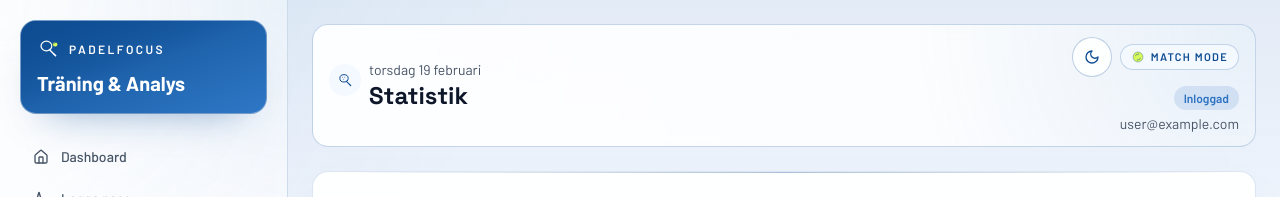
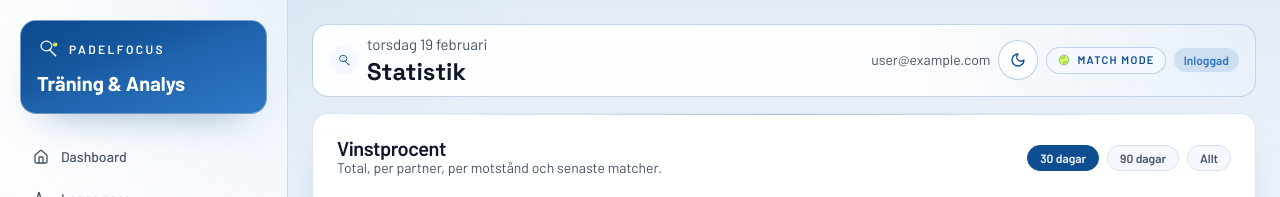
Before and after one commit to MrEspaano/PadelLog, a Next.js app: page /coach in a window 1280 px wide. Shown: the top 197 px of the page. Built offline with nearby package versions, Linux system fonts and the light colour scheme; no server answers; the database is empty; sample sign-in values are in the browser's storage.

Commit message:
Improve dark mode contrast and compact desktop topbar

```diff
--- a/app/globals.css
+++ b/app/globals.css
@@ -46,6 +46,15 @@ body {
   background-attachment: fixed;
 }
 
+.dark body {
+  background-image:
+    radial-gradient(circle at 12% 8%, rgba(31, 108, 191, 0.18), transparent 30%),
+    radial-gradient(circle at 82% 12%, rgba(45, 128, 216, 0.12), transparent 28%),
+    linear-gradient(180deg, rgba(7, 17, 32, 0.95), rgba(8, 13, 24, 0.99)),
+    radial-gradient(circle at 1px 1px, rgba(93, 127, 168, 0.16) 1px, transparent 0);
+  background-size: auto, auto, auto, 24px 24px;
+}
+
 main {
   @apply min-h-screen;
 }
@@ -58,11 +67,24 @@ main {
     background-size: 52px 52px;
   }
 
+  .dark .court-lines {
+    background-image:
+      linear-gradient(to right, rgba(92, 133, 182, 0.18) 1px, transparent 1px),
+      linear-gradient(to bottom, rgba(92, 133, 182, 0.18) 1px, transparent 1px);
+  }
+
   .mat-surface {
     background-image:
       radial-gradient(circle at 0 0, rgba(255, 255, 255, 0.48), transparent 52%),
       radial-gradient(circle at 100% 0, rgba(47, 120, 198, 0.1), transparent 36%);
     backdrop-filter: blur(6px);
+  }
+
+  .dark .mat-surface {
+    background-image:
+      radial-gradient(circle at 0 0, rgba(46, 96, 158, 0.22), transparent 48%),
+      radial-gradient(circle at 100% 0, rgba(128, 170, 219, 0.1), transparent 32%);
+    backdrop-filter: blur(8px);
   }
 
   .metric-nums {
--- a/components/core/DashboardOverview.tsx
+++ b/components/core/DashboardOverview.tsx
@@ -150,9 +150,9 @@ export function DashboardOverview() {
             <Link
               key={link.href}
               href={link.href}
-              className="group relative rounded-2xl border border-padel-line/60 bg-white/85 p-4 transition-all duration-200 hover:-translate-y-0.5 hover:shadow-glow-blue"
+              className="group relative rounded-2xl border border-padel-line/60 bg-white/85 p-4 transition-all duration-200 hover:-translate-y-0.5 hover:shadow-glow-blue dark:border-slate-700/80 dark:bg-slate-900/82"
             >
-              <div className="mb-2 flex h-9 w-9 items-center justify-center rounded-full bg-padel-court text-padel-blue">
+              <div className="mb-2 flex h-9 w-9 items-center justify-center rounded-full bg-padel-court text-padel-blue dark:bg-slate-800 dark:text-padel-blue-soft">
                 <Icon className="h-4 w-4" />
               </div>
               <p className="text-sm font-semibold">{link.title}</p>
--- a/components/desktop/DesktopSidebar.tsx
+++ b/components/desktop/DesktopSidebar.tsx
@@ -12,7 +12,7 @@ export function DesktopSidebar() {
   const pathname = usePathname();
 
   return (
-    <aside className="mat-surface sticky top-0 hidden h-screen w-72 shrink-0 border-r border-padel-line/60 bg-white/85 p-5 lg:flex lg:flex-col">
+    <aside className="mat-surface sticky top-0 hidden h-screen w-72 shrink-0 border-r border-padel-line/60 bg-white/85 p-5 dark:border-slate-700/80 dark:bg-slate-900/78 lg:flex lg:flex-col">
       <div className="relative overflow-hidden rounded-2xl border border-padel-line/60 bg-gradient-to-br from-[#0E4D92] to-[#2F78C6] p-4 text-white shadow-stadium">
         <div className="pointer-events-none absolute inset-0 bg-court-lines opacity-20" />
         <div className="pointer-events-none absolute inset-0 bg-gradient-to-br from-black/12 via-transparent to-black/8" />
@@ -35,7 +35,7 @@ export function DesktopSidebar() {
                 "flex items-center gap-3 rounded-xl border px-3 py-2 text-sm font-medium transition",
                 isActive
                   ? "border-padel-line/70 bg-primary text-primary-foreground shadow-glow-blue"
-                  : "border-transparent text-muted-foreground hover:border-padel-line/50 hover:bg-white"
+                  : "border-transparent text-muted-foreground hover:border-padel-line/50 hover:bg-white dark:hover:border-slate-600 dark:hover:bg-slate-800/70 dark:hover:text-slate-100"
               )}
             >
               <Icon className="h-4 w-4" />
--- a/components/desktop/DesktopTopbar.tsx
+++ b/components/desktop/DesktopTopbar.tsx
@@ -13,24 +13,24 @@ interface DesktopTopbarProps {
 
 export function DesktopTopbar({ title, userEmail }: DesktopTopbarProps) {
   return (
-    <header className="mat-surface mb-6 flex items-center justify-between rounded-2xl border border-padel-line/70 bg-white/85 px-4 py-3">
-      <div className="flex items-start gap-2">
-        <div className="mt-1 rounded-full bg-padel-court p-2 text-padel-blue">
-          <PadelIcon mode="racket" className="h-4 w-4" />
+    <header className="mat-surface mb-4 flex items-center justify-between rounded-2xl border border-padel-line/70 bg-white/85 px-4 py-2 dark:border-slate-700/80 dark:bg-slate-900/78">
+      <div className="flex items-center gap-2">
+        <div className="rounded-full bg-padel-court p-2 text-padel-blue dark:bg-slate-800 dark:text-padel-blue-soft">
+          <PadelIcon mode="racket" className="h-3.5 w-3.5" />
         </div>
         <div>
-          <p className="text-sm text-muted-foreground">{format(new Date(), "EEEE d MMMM", { locale: sv })}</p>
+          <p className="text-[15px] text-muted-foreground">{format(new Date(), "EEEE d MMMM", { locale: sv })}</p>
           {title !== "Översikt" ? <h2 className="font-display text-2xl font-semibold">{title}</h2> : null}
         </div>
       </div>
 
-      <div className="text-right">
-        <div className="mb-2 flex items-center justify-end gap-2">
+      <div className="flex items-center gap-2">
+        <span className="hidden text-sm text-muted-foreground xl:inline">{userEmail}</span>
+        <div className="flex items-center justify-end gap-2">
           <ThemeToggle />
           <BallAccentBadge label="Match mode" />
         </div>
         <Badge variant="secondary">Inloggad</Badge>
-        {userEmail ? <p className="mt-1 text-sm text-muted-foreground">{userEmail}</p> : null}
       </div>
     </header>
   );
```
